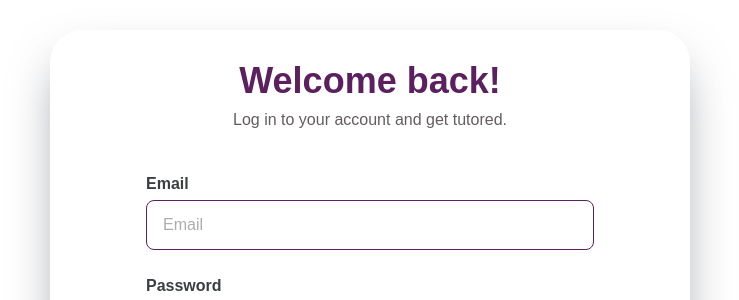
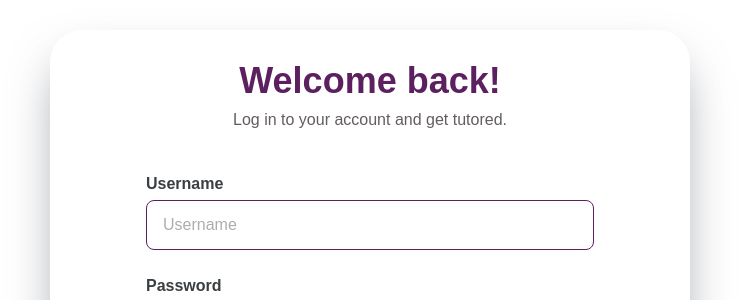
Before and after one commit to oreoluwa212/Potentiostat_Project, a React (Vite) app: page /login in a window 1280 px wide. Shown: the part 104-404 px from the top of the page, without its empty margins (270-1009 px from the left). Built offline with nearby package versions, Linux system fonts and the light colour scheme.

Commit message:
feat: login auth added

```diff
--- a/src/pages/Login.jsx
+++ b/src/pages/Login.jsx
@@ -83,11 +83,11 @@ const Login = () => {
         <form className="w-full px-8 mt-2 pt-8" onSubmit={handleSubmit}>
           <div className="flex flex-col w-full">
 
-          <label className="text-[#3B3F42] font-bold text-[16px] ">Email</label>
+          <label className="text-[#3B3F42] font-bold text-[16px] ">Username</label>
           <input
             type="text"
             value={email}
-            placeholder="Email"
+            placeholder="Username"
             onChange={(e) => setEmail(e.target.value)}
             name="email"
             className="h-[50px] w-full mt-1 px-[16px] font-medium border-[1px] mb-6 rounded-lg border-primary outline-none bg-white text-[#3B3F42] placeholder:text-[#ADADAD] transition duration-200"
```
